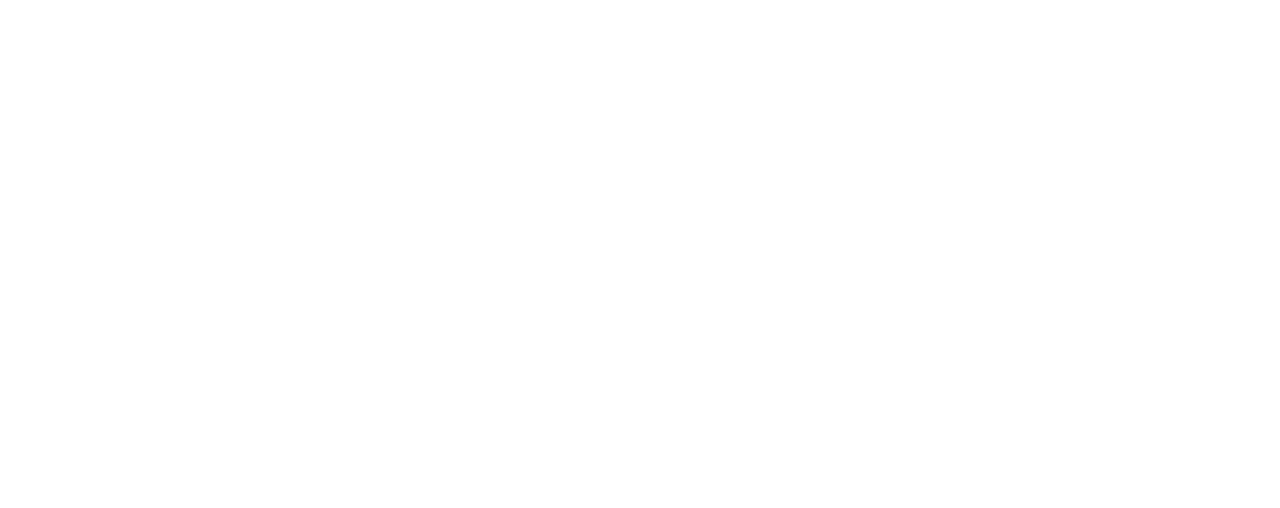
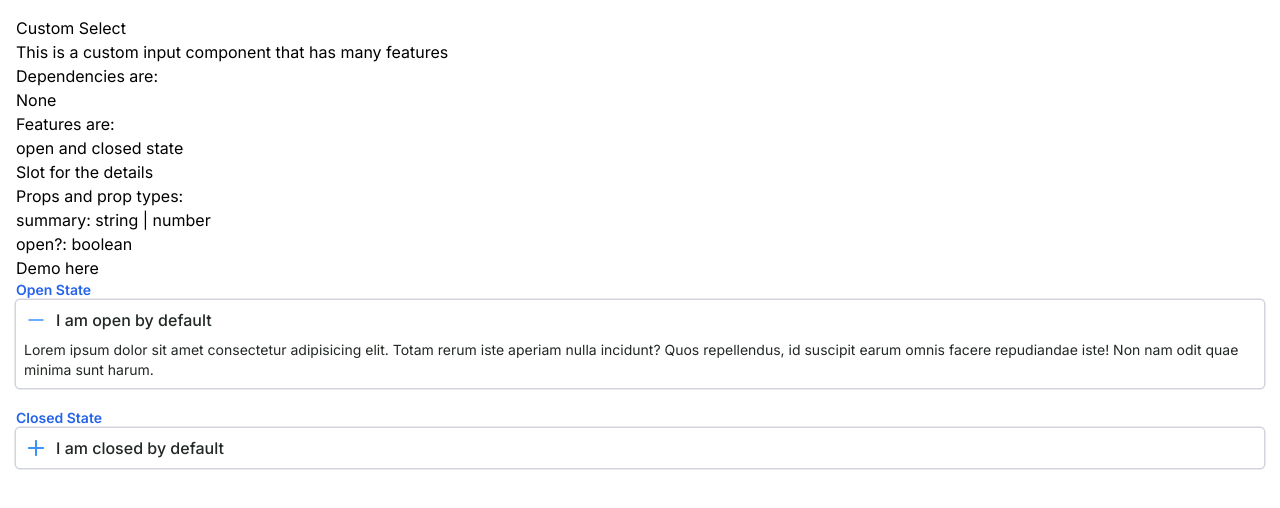
Before and after one commit to jimoh-sodiq/vue-utils, a Nuxt app: page /components/custom-accordion in a window 1280 px wide. Before the commit this address had no page. Shown: the top 508 px of the page. Built offline with nearby package versions, Linux system fonts and the light colour scheme.

Commit message:
Accordion added

```diff
--- /dev/null
+++ b/components/CustomAccordion.vue
@@ -0,0 +1,69 @@
+<script setup lang="ts">
+const props = defineProps({
+  summary: {
+    type: String,
+    required: true,
+  },
+  open: {
+    type: Boolean,
+    default: false,
+  },
+});
+const state = ref(props.open);
+const toggleState = () => {
+  state.value = !state.value;
+};
+</script>
+
+<template>
+  <details
+    :open="open"
+    class="appearance-none break-words w-full group relative p-2 ring-gray-300 ring-[1.5px] rounded"
+  >
+    <summary
+      class="appearance-none flex gap-x-2 group-open:mb-2 items-center cursor-pointer list-none"
+      @click="toggleState"
+    >
+      <div v-if="state" class="pointer-events-none">
+        <svg
+          width="24"
+          height="24"
+          viewBox="0 0 32 32"
+          fill="none"
+          xmlns="http://www.w3.org/2000/svg"
+        >
+          <path
+            d="M6.66699 16H25.3337"
+            stroke="#3A91FA"
+            stroke-width="2"
+            stroke-linecap="round"
+            stroke-linejoin="round"
+          />
+        </svg>
+      </div>
+      <div v-else class="pointer-events-none">
+        <svg
+          width="24"
+          height="24"
+          viewBox="0 0 32 32"
+          fill="none"
+          xmlns="http://www.w3.org/2000/svg"
+        >
+          <path
+            d="M25.333 14.6666H17.333V6.66659C17.333 6.31296 17.1925 5.97382 16.9425 5.72378C16.6924 5.47373 16.3533 5.33325 15.9997 5.33325C15.6461 5.33325 15.3069 5.47373 15.0569 5.72378C14.8068 5.97382 14.6663 6.31296 14.6663 6.66659V14.6666H6.66634C6.31272 14.6666 5.97358 14.8071 5.72353 15.0571C5.47348 15.3072 5.33301 15.6463 5.33301 15.9999C5.33301 16.3535 5.47348 16.6927 5.72353 16.9427C5.97358 17.1928 6.31272 17.3333 6.66634 17.3333H14.6663V25.3333C14.6663 25.6869 14.8068 26.026 15.0569 26.2761C15.3069 26.5261 15.6461 26.6666 15.9997 26.6666C16.3533 26.6666 16.6924 26.5261 16.9425 26.2761C17.1925 26.026 17.333 25.6869 17.333 25.3333V17.3333H25.333C25.6866 17.3333 26.0258 17.1928 26.2758 16.9427C26.5259 16.6927 26.6663 16.3535 26.6663 15.9999C26.6663 15.6463 26.5259 15.3072 26.2758 15.0571C26.0258 14.8071 25.6866 14.6666 25.333 14.6666Z"
+            fill="#3A91FA"
+          />
+        </svg>
+      </div>
+
+      <p class="break-all text-[#222823] text-base font-medium">
+        {{ summary }}
+      </p>
+    </summary>
+    <p
+      class="text-sm text-[#222823]"
+    >
+      <slot />
+    </p>
+  </details>
+</template>
--- /dev/null
+++ b/pages/components/custom-accordion.vue
@@ -0,0 +1,56 @@
+<template>
+  <div class="p-4">
+    <h1>Custom Select</h1>
+    <p>This is a custom input component that has many features</p>
+    <div>
+      <h3>Dependencies are:</h3>
+      <ul>
+        <li>None</li>
+      </ul>
+    </div>
+    <div>
+      <h3>Features are:</h3>
+      <ul>
+        <li>open and closed state</li>
+        <li>Slot for the details</li>
+      </ul>
+    </div>
+    <div>
+      <h3>Props and prop types:</h3>
+      <ul>
+        <li>summary: string | number</li>
+        <li>open?: boolean</li>
+      </ul>
+    </div>
+
+    <main>
+      <h1>Demo here</h1>
+      <section class="flex flex-col gap-y-5">
+        <div>
+          <p class="text-sm text-blue-600 font-semibold">Open State</p>
+          <CustomAccordion summary="I am open by default" open>
+            <p>
+              Lorem ipsum dolor sit amet consectetur adipisicing elit. Totam
+              rerum iste aperiam nulla incidunt? Quos repellendus, id suscipit
+              earum omnis facere repudiandae iste! Non nam odit quae minima sunt
+              harum.
+            </p>
+          </CustomAccordion>
+        </div>
+        <div>
+          <p class="text-sm text-blue-600 font-semibold">Closed State</p>
+          <CustomAccordion summary="I am closed  by default">
+            <p>
+              Lorem ipsum dolor sit amet consectetur adipisicing elit. Totam
+              rerum iste aperiam nulla incidunt? Quos repellendus, id suscipit
+              earum omnis facere repudiandae iste! Non nam odit quae minima sunt
+              harum.
+            </p>
+          </CustomAccordion>
+        </div>
+      </section>
+    </main>
+  </div>
+</template>
+
+<script setup lang="ts"></script>
--- a/pages/components/custom-select.vue
+++ b/pages/components/custom-select.vue
@@ -17,9 +17,6 @@
         <li>
           Custom styles for all states with dynamic classes for handle
           overlapping states (e.g when error and disabled are true)
-        </li>
-        <li>
-          Debouce built into it with maxWaitTime prop and debouce time allowed
         </li>
       </ul>
     </div>
```
